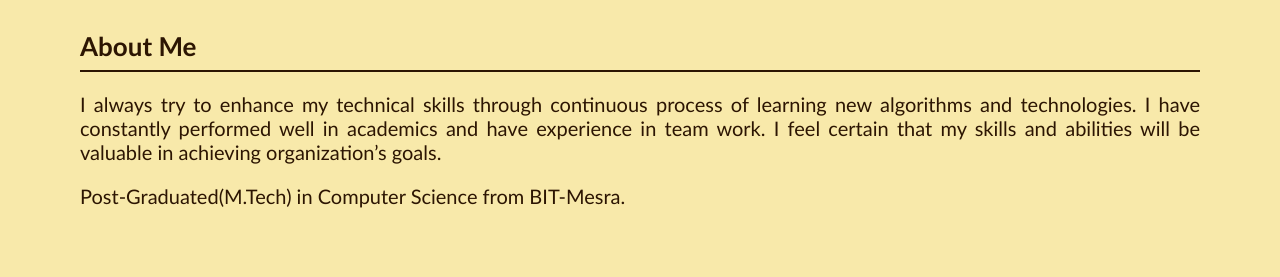
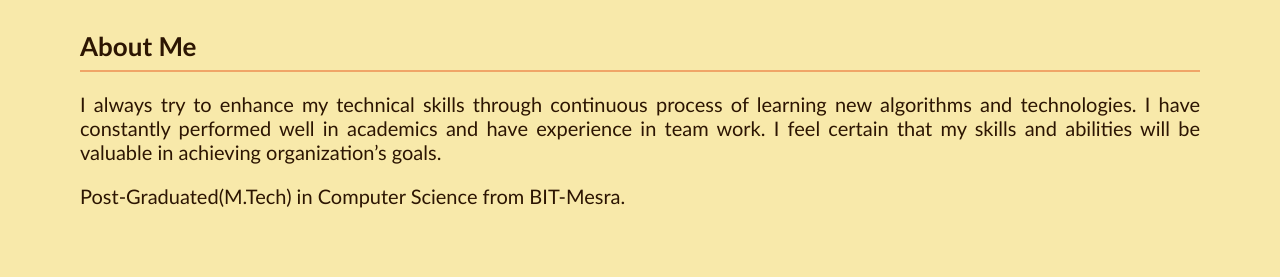
Before and after one commit to ashhadimam07/Portfolio, a plain HTML site: page index.html in a window 1280 px wide. Shown: the part 460-737 px from the top of the page. Drawn offline with Linux system fonts and the light colour scheme.

Commit message:
Update portfolio

```diff
--- a/index.html
+++ b/index.html
@@ -27,7 +27,7 @@
             <h2 class="interior-div-heading">Home</h2>
             <div>
                 <h3 class="interior-div-subheading">About Me</h3>
-                <hr class="div-line">
+                <hr class="div-line1">
                 <p class="div-para-class">I always try to enhance my technical skills through continuous process of learning new algorithms and technologies.
                    I have constantly performed well in academics and have experience in team work.
                    I feel certain that my skills and abilities will be valuable in achieving organization’s goals.
--- a/style.css
+++ b/style.css
@@ -41,10 +41,6 @@ body {
     margin-top: 8px;
     padding-left: 160px;
     font-size: 40px;
-}
-
-.div-line {
-    border: 1px solid rgb(44, 21, 2);
 }
 
 .div-line1 {
```
Also changed, not shown: project.html (+2 -2 lines).
